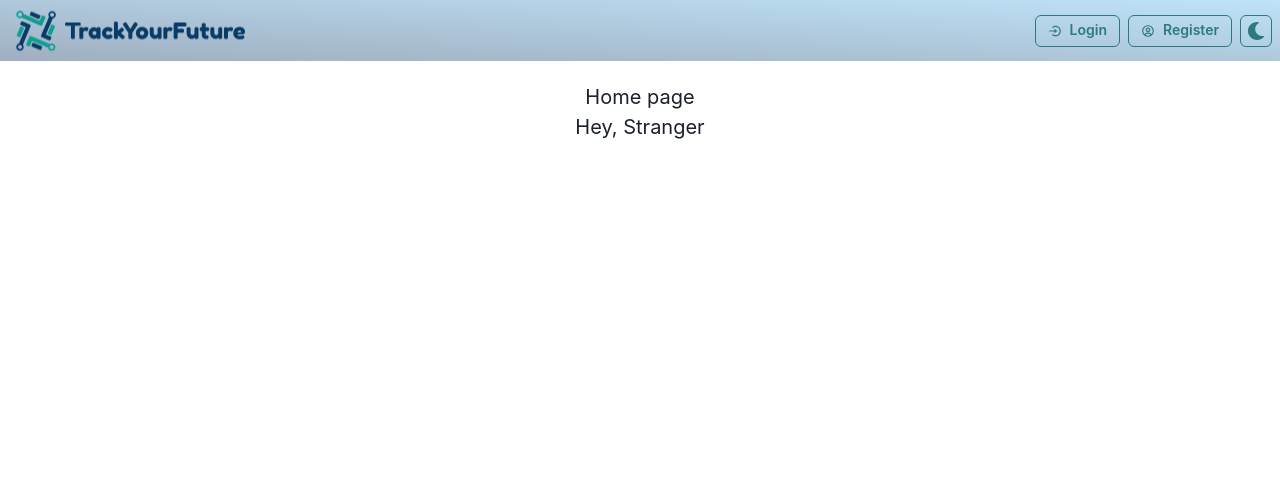
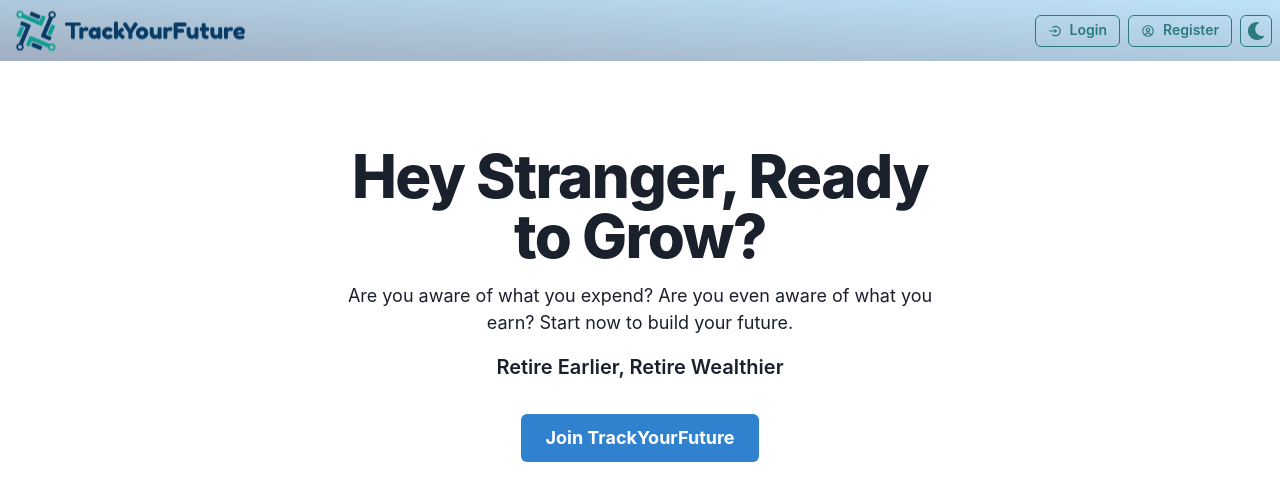
Before and after one commit to Miguel-g-c/TrackYourFuture, a React (Create React App) app in the folder tyf-ui/: page / in a window 1280 px wide. Shown: the top 500 px of the page. Built offline with nearby package versions, Linux system fonts and the light colour scheme; the HTML template or start-up script is replaced by a standard one.

Commit message:
Create homepage

```diff
--- a/tyf-ui/src/App.js
+++ b/tyf-ui/src/App.js
@@ -11,14 +11,12 @@ import './App.css'
 function App() {
   const authenticationService = new AuthenticationService()
 
-  const [isUserAuthenticated, setIsUserAuthenticated] = useState(false)
   const [user, setUser] = useState(null)
 
   useEffect(async () => {
     if (localStorage.getItem('token')) {
       const user = await authenticationService.fetchCurrentUser()
       setUser(user)
-      setIsUserAuthenticated(true)
     }
   }, [])
 
@@ -26,7 +24,6 @@ function App() {
     event.preventDefault()
     const user = await authenticationService.login('Miguel', 'super1234')
     setUser(user)
-    setIsUserAuthenticated(true)
   }
 
   async function handleRegister(event) {
@@ -39,23 +36,18 @@ function App() {
       'Garcia'
     )
     setUser(user)
-    setIsUserAuthenticated(true)
   }
 
   function handleLogout(event) {
     event.preventDefault()
     authenticationService.logout()
-    setIsUserAuthenticated(false)
     setUser(null)
   }
 
   return (
     <Router>
       <ChakraProvider theme={theme}>
-        <Navbar
-          isUserAuthenticated={isUserAuthenticated}
-          handleLogout={event => handleLogout(event)}
-        />
+        <Navbar user={user} handleLogout={handleLogout} />
         <Box className="main" textAlign="center" fontSize="xl">
           <Grid minH="100vh" p={3}>
             <Switch>
@@ -66,7 +58,7 @@ function App() {
                 <Register handleRegister={event => handleRegister(event)} />
               </Route>
               <Route path="/">
-                <Home isUserAuthenticated={isUserAuthenticated} user={user} />
+                <Home user={user} />
               </Route>
             </Switch>
           </Grid>
--- a/tyf-ui/src/components/Navbar.css
+++ b/tyf-ui/src/components/Navbar.css
@@ -1,6 +1,11 @@
 .navbar {
-    position: fixed;
-    top: 0;
-    width: 100%;
-    z-index: 9999;
+  position: fixed;
+  top: 0;
+  width: 100%;
+  z-index: 9999;
 }
+
+.active > button {
+  background: rgba(129, 230, 217, 0.05);
+  border: 2px solid;
+}
--- a/tyf-ui/src/components/Navbar.js
+++ b/tyf-ui/src/components/Navbar.js
@@ -1,5 +1,6 @@
 import React from 'react'
 import PropTypes from 'prop-types'
+import { Link, NavLink } from 'react-router-dom'
 import {
   Flex,
   Box,
@@ -23,28 +24,34 @@ export const Navbar = props => {
   return (
     <Flex as="nav" className="navbar" bgGradient={bg}>
       <Box>
+        <Link to="/">
           <TYFLogo />
+        </Link>
       </Box>
       <Spacer />
       <Center>
-        {props.isUserAuthenticated ? (
+        {props.user ? (
           <Button
             leftIcon={<BiLogOutCircle />}
             size="sm"
             variant="outline"
             colorScheme="teal"
-            onClick={props.handleLogout}
+            onClick={event => props.handleLogout(event)}
           >
             Logout
           </Button>
         ) : (
           <ButtonGroup size="sm" variant="outline" spacing="2">
+            <NavLink to="/login">
               <Button leftIcon={<BiLogInCircle />} colorScheme="teal">
                 Login
               </Button>
+            </NavLink>
+            <NavLink to="/register">
               <Button leftIcon={<BiUserCircle />} colorScheme="teal">
                 Register
               </Button>
+            </NavLink>
           </ButtonGroup>
         )}
         <ColorModeSwitcher ml="2" mr="2" />
@@ -54,6 +61,6 @@ export const Navbar = props => {
 }
 
 Navbar.propTypes = {
-  isUserAuthenticated: PropTypes.bool.isRequired,
+  user: PropTypes.object,
   handleLogout: PropTypes.func.isRequired,
 }
--- a/tyf-ui/src/components/TYFLogo.js
+++ b/tyf-ui/src/components/TYFLogo.js
@@ -1,29 +1,31 @@
-import React from 'react'
-import { Image, useColorMode, useMediaQuery } from '@chakra-ui/react'
+import React, { useState, useEffect } from 'react'
+import { Image, useColorModeValue, useMediaQuery } from '@chakra-ui/react'
 import logoLight from './static/tyf_light_2.png'
 import logoDark from './static/tyf_dark_2.png'
 import iconLight from './static/tyf_light_icon.png'
 import iconDark from './static/tyf_dark_icon.png'
 
-const getLogo = (mediaQuery, colorMode) => {
-  if (mediaQuery) {
-    if (colorMode === 'light') {
-      return iconLight
-    } else {
-      return iconDark
-    }
-  } else {
-    if (colorMode === 'light') {
-      return logoLight
-    } else {
-      return logoDark
-    }
-  }
-}
-
 export const TYFLogo = props => {
-  const { colorMode } = useColorMode()
+  const isLight = useColorModeValue(true, false)
   const [isMobile] = useMediaQuery('(max-width: 700px)')
 
-  return <Image src={getLogo(isMobile, colorMode)} {...props} />
+  const [logo, setLogo] = useState(logoLight)
+
+  useEffect(() => {
+    if (isMobile) {
+      if (isLight) {
+        setLogo(iconLight)
+      } else {
+        setLogo(iconDark)
+      }
+    } else {
+      if (isLight) {
+        setLogo(logoLight)
+      } else {
+        setLogo(logoDark)
+      }
+    }
+  }, [isLight, isMobile])
+
+  return <Image src={logo} {...props} />
 }
--- a/tyf-ui/src/pages/Home.js
+++ b/tyf-ui/src/pages/Home.js
@@ -1,18 +1,55 @@
 import React from 'react'
 import PropTypes from 'prop-types'
-import { Box } from '@chakra-ui/react'
+import { useHistory } from 'react-router-dom'
+import { Box, Button, Heading, Text } from '@chakra-ui/react'
 
 function Home(props) {
+  const history = useHistory()
+
   return (
-    <Box>
-      <h1>Home page</h1>
-      <p>Hey, {props.isUserAuthenticated ? props.user.username : 'Stranger'}</p>
+    <Box as="section">
+      <Box
+        maxW="2xl"
+        mx="auto"
+        px={{ base: '6', lg: '8' }}
+        py={{ base: '14', sm: '16' }}
+        textAlign="center"
+      >
+        <Heading
+          as="h2"
+          size="3xl"
+          fontWeight="extrabold"
+          letterSpacing="tight"
+        >
+          Hey {props.user ? props.user.username : 'Stranger'}, Ready to Grow?
+        </Heading>
+        <Text mt="4" fontSize="lg">
+          Are you aware of what you expend? Are you even aware of what you earn?
+          Start now to build your future.
+        </Text>
+        <Text mt="4" fontSize="xl" fontWeight="semibold">
+          Retire Earlier, Retire Wealthier
+        </Text>
+        <Button
+          mt="8"
+          as="a"
+          href="#"
+          size="lg"
+          colorScheme="blue"
+          fontWeight="bold"
+          onClick={event => {
+            event.preventDefault()
+            history.push(props.user ? '/dashboard' : '/register')
+          }}
+        >
+          {props.user ? 'Go to your Dashboard' : 'Join TrackYourFuture'}
+        </Button>
+      </Box>
     </Box>
   )
 }
 
 Home.propTypes = {
-  isUserAuthenticated: PropTypes.bool.isRequired,
   user: PropTypes.object,
 }
 
```
Lines whose indentation alone changed are shown as unchanged.
